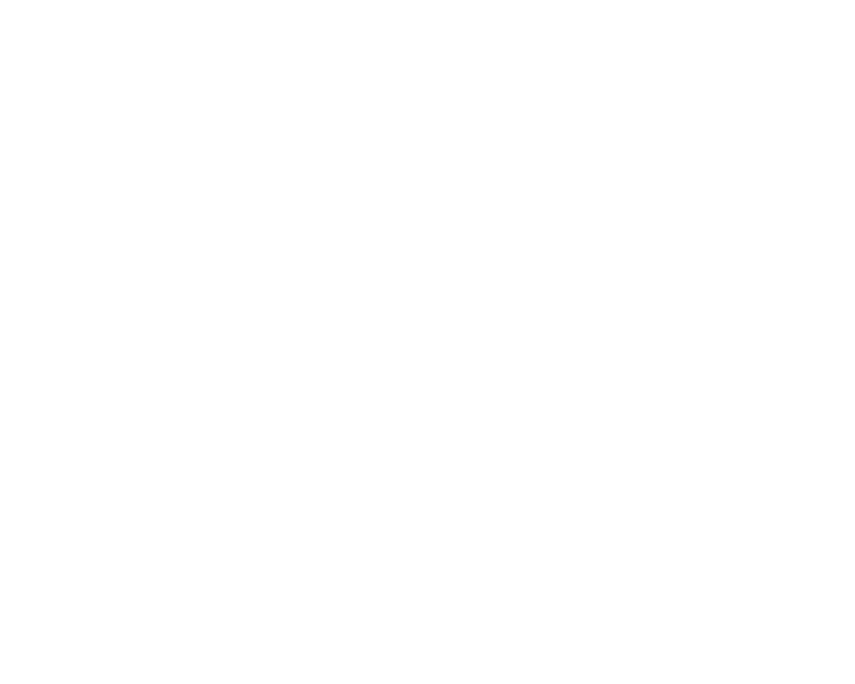
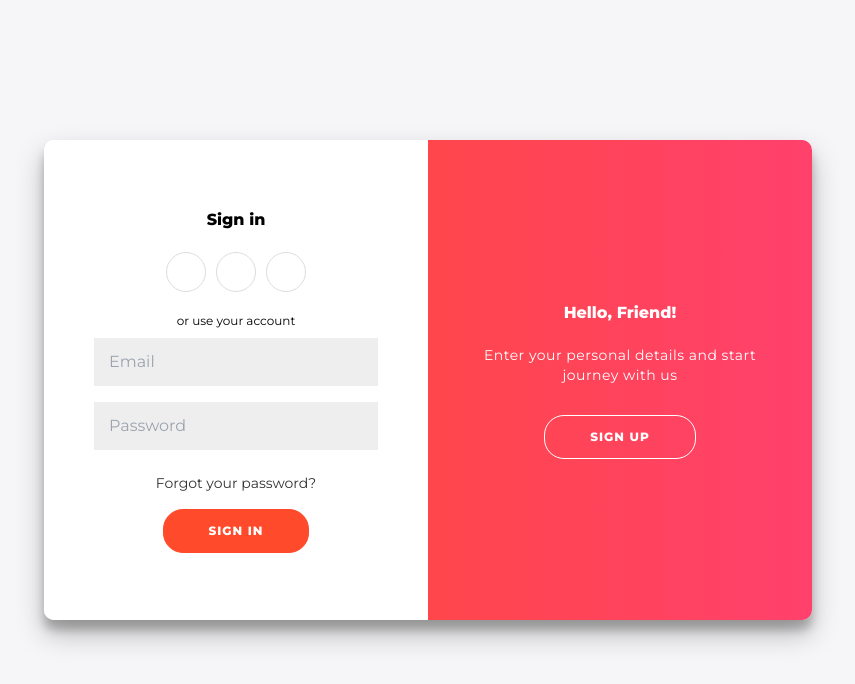
Before and after one commit to dvelez3815/eLearningUTMFCI, a React (Create React App) app: page /Autentication in a window 1280 px wide. Shown: the top 684 px of the page, without its empty margins (212-1067 px from the left). Built offline with nearby package versions, Linux system fonts and the light colour scheme.

Commit message:
estilos arreglados

```diff
--- a/src/pages/AutenticationFormPage/AutenticationFormPage.css
+++ b/src/pages/AutenticationFormPage/AutenticationFormPage.css
@@ -0,0 +1,227 @@
+
+@import url('https://fonts.googleapis.com/css?family=Montserrat:400,800');
+
+* {
+  box-sizing: border-box;
+}
+
+body {
+  background: #f6f5f7;
+  display: flex;
+  justify-content: center;
+  align-items: center;
+  flex-direction: column;
+  font-family: 'Montserrat', sans-serif;
+  height: 100vh;
+  margin: -20px 0 50px;
+}
+
+h1 {
+  font-weight: bold;
+  margin: 0;
+}
+
+h2 {
+  text-align: center;
+}
+
+p {
+  font-size: 14px;
+  font-weight: 100;
+  line-height: 20px;
+  letter-spacing: 0.5px;
+  margin: 20px 0 30px;
+}
+
+span {
+  font-size: 12px;
+}
+
+a {
+  color: #333;
+  font-size: 14px;
+  text-decoration: none;
+  margin: 15px 0;
+}
+
+button {
+  border-radius: 20px;
+  border: 1px solid #FF4B2B;
+  background-color: #FF4B2B;
+  color: #FFFFFF;
+  font-size: 12px;
+  font-weight: bold;
+  padding: 12px 45px;
+  letter-spacing: 1px;
+  text-transform: uppercase;
+  transition: transform 80ms ease-in;
+}
+
+button:active {
+  transform: scale(0.95);
+}
+
+button:focus {
+  outline: none;
+}
+
+button.ghost {
+  background-color: transparent;
+  border-color: #FFFFFF;
+}
+
+form {
+  background-color: #FFFFFF;
+  display: flex;
+  align-items: center;
+  justify-content: center;
+  flex-direction: column;
+  padding: 0 50px;
+  height: 100%;
+  text-align: center;
+}
+
+input {
+  background-color: #eee;
+  border: none;
+  padding: 12px 15px;
+  margin: 8px 0;
+  width: 100%;
+}
+
+.container {
+  background-color: #fff;
+  border-radius: 10px;
+    box-shadow: 0 14px 28px rgba(0,0,0,0.25),
+      0 10px 10px rgba(0,0,0,0.22);
+  position: relative;
+  overflow: hidden;
+  width: 768px;
+  max-width: 100%;
+  min-height: 480px;
+}
+
+.form-container {
+  position: absolute;
+  top: 0;
+  height: 100%;
+  transition: all 0.6s ease-in-out;
+}
+
+.sign-in-container {
+  left: 0;
+  width: 50%;
+  z-index: 2;
+}
+
+.container.right-panel-active .sign-in-container {
+  transform: translateX(100%);
+}
+
+.sign-up-container {
+  left: 0;
+  width: 50%;
+  opacity: 0;
+  z-index: 1;
+}
+
+.container.right-panel-active .sign-up-container {
+  transform: translateX(100%);
+  opacity: 1;
+  z-index: 5;
+  animation: show 0.6s;
+}
+
+@keyframes show {
+  0%, 49.99% {
+    opacity: 0;
+    z-index: 1;
+  }
+
+  50%, 100% {
+    opacity: 1;
+    z-index: 5;
+  }
+}
+
+.overlay-container {
+  position: absolute;
+  top: 0;
+  left: 50%;
+  width: 50%;
+  height: 100%;
+  overflow: hidden;
+  transition: transform 0.6s ease-in-out;
+  z-index: 100;
+}
+
+.container.right-panel-active .overlay-container{
+  transform: translateX(-100%);
+}
+
+.overlay {
+  background: #FF416C;
+  background: -webkit-linear-gradient(to right, #FF4B2B, #FF416C);
+  background: linear-gradient(to right, #FF4B2B, #FF416C);
+  background-repeat: no-repeat;
+  background-size: cover;
+  background-position: 0 0;
+  color: #FFFFFF;
+  position: relative;
+  left: -100%;
+  height: 100%;
+  width: 200%;
+    transform: translateX(0);
+  transition: transform 0.6s ease-in-out;
+}
+
+.container.right-panel-active .overlay {
+    transform: translateX(50%);
+}
+
+.overlay-panel {
+  position: absolute;
+  display: flex;
+  align-items: center;
+  justify-content: center;
+  flex-direction: column;
+  padding: 0 40px;
+  text-align: center;
+  top: 0;
+  height: 100%;
+  width: 50%;
+  transform: translateX(0);
+  transition: transform 0.6s ease-in-out;
+}
+
+.overlay-left {
+  transform: translateX(-20%);
+}
+
+.container.right-panel-active .overlay-left {
+  transform: translateX(0);
+}
+
+.overlay-right {
+  right: 0;
+  transform: translateX(0);
+}
+
+.container.right-panel-active .overlay-right {
+  transform: translateX(20%);
+}
+
+.social-container {
+  margin: 20px 0;
+}
+
+.social-container a {
+  border: 1px solid #DDDDDD;
+  border-radius: 50%;
+  display: inline-flex;
+  justify-content: center;
+  align-items: center;
+  margin: 0 5px;
+  height: 40px;
+  width: 40px;
+}
--- a/src/pages/AutenticationFormPage/AutenticationFormPage.js
+++ b/src/pages/AutenticationFormPage/AutenticationFormPage.js
@@ -5,7 +5,52 @@ class AutenticationFormPage extends React.Component {
 
   render() {
     return (
-      <div></div>
+        <div class="container" id="container">
+        <div class="form-container sign-up-container">
+          <form action="/#">
+            <h1>Create Account</h1>
+            <div class="social-container">
+              <a href="/#" class="social"><i class="fab fa-facebook-f"></i></a>
+              <a href="/#" class="social"><i class="fab fa-google-plus-g"></i></a>
+              <a href="/#" class="social"><i class="fab fa-linkedin-in"></i></a>
+            </div>
+            <span>or use your email for registration</span>
+            <input type="text" placeholder="Name" />
+            <input type="email" placeholder="Email" />
+            <input type="password" placeholder="Password" />
+            <button>Sign Up</button>
+          </form>
+        </div>
+        <div class="form-container sign-in-container">
+          <form action="/#">
+            <h1>Sign in</h1>
+            <div class="social-container">
+              <a href="/#" class="social"><i class="fab fa-facebook-f"></i></a>
+              <a href="/#" class="social"><i class="fab fa-google-plus-g"></i></a>
+              <a href="/#" class="social"><i class="fab fa-linkedin-in"></i></a>
+            </div>
+            <span>or use your account</span>
+            <input type="email" placeholder="Email" />
+            <input type="password" placeholder="Password" />
+            <a href="/#">Forgot your password?</a>
+            <button>Sign In</button>
+          </form>
+        </div>
+        <div class="overlay-container">
+          <div class="overlay">
+            <div class="overlay-panel overlay-left">
+              <h1>Welcome Back!</h1>
+              <p>To keep connected with us please login with your personal info</p>
+              <button class="ghost" id="signIn">Sign In</button>
+            </div>
+            <div class="overlay-panel overlay-right">
+              <h1>Hello, Friend!</h1>
+              <p>Enter your personal details and start journey with us</p>
+              <button class="ghost" id="signUp">Sign Up</button>
+            </div>
+          </div>
+        </div>
+      </div>
     );
   }
 }
```
